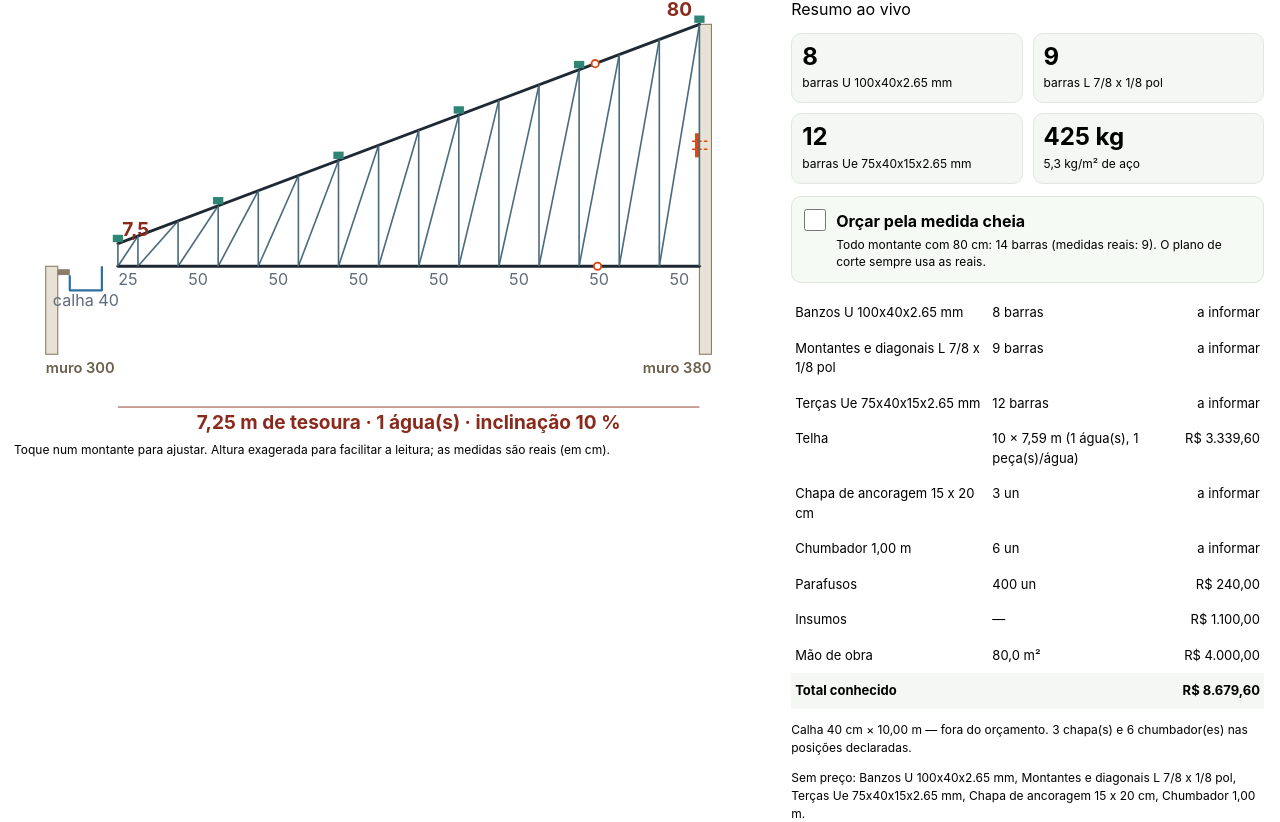
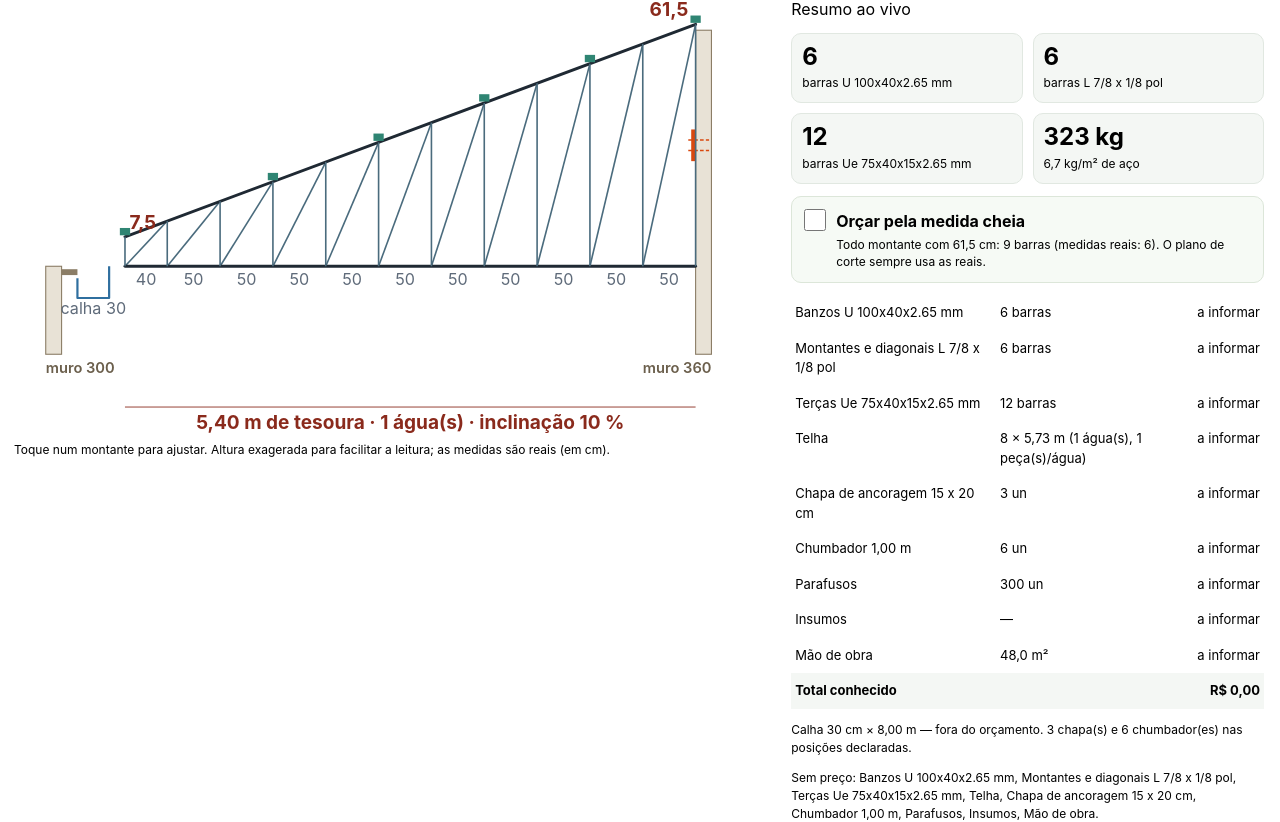
Before and after one commit to brunoJuniorBrz/JPN, a Next.js app: page /tesoura in a window 1280 px wide. Shown: the part 679-1501 px from the top of the page. Built offline with nearby package versions, Linux system fonts and the light colour scheme.

Commit message:
fix(tesoura): generic new worksite defaults, declared layout spacing, and 12x20 gable regressions

```diff
--- a/src/components/truss/truss-editor.tsx
+++ b/src/components/truss/truss-editor.tsx
@@ -61,7 +61,7 @@ function Drawing({ t, selected, onSelect }: { t: Truss; selected: number | null;
 }
 
 export function TrussEditor({ initial, onApply, applyLabel }: { initial?: Truss; onApply: (t: Truss) => void; applyLabel: string }) {
-  const [t, setT] = useState<Truss>(() => initial ?? tomTrussDefaults());
+  const [t, setT] = useState<Truss>(() => initial ?? blankTruss());
   const [selected, setSelected] = useState<number | null>(null);
   const [message, setMessage] = useState("");
   const set = (patch: Partial<Truss>) => { setMessage(""); setT(prev => ({ ...prev, ...patch })); };
--- a/src/domain/truss-editor.ts
+++ b/src/domain/truss-editor.ts
@@ -102,21 +102,41 @@ export function tomTrussDefaults(): TrussEditor {
   };
 }
 
-/** Obra nova: modelo genérico para digitar por cima (sem preços). */
+/** Obra nova independente do exemplo do Tom: preços continuam sem valor. */
 export function blankTruss(): TrussEditor {
-  const b = tomTrussDefaults();
-  return { ...b, spanMm: 6000, lengthMm: 8000, trusses: 3, highHeightMm: Math.round(75 + (6000 - 750) * 0.1), stationsMm: null, flippedPanels: [],
-    chord: { ...b.chord, barPriceCents: null }, web: { ...b.web, barPriceCents: null }, purlin: { ...b.purlin, barPriceCents: null },
-    sheet: { ...b.sheet, pricePerMCents: null }, laborPerM2Cents: null, consumablesCents: null, screwPriceCents: null };
+  return {
+    version: 1, roofKind: "one-slope", spanMm: 6000, lengthMm: 8000, trusses: 3,
+    gutter: { supportMm: 150, widthMm: 300, clearanceMm: 150, lowSideMm: 125, highSideMm: 200, budgeted: false, pricePerMCents: null },
+    walls: { lowMm: 3000, highMm: 3600, thicknessMm: 150 }, supportZMm: 3000,
+    anchor: { plateWidthMm: 150, plateHeightMm: 200, boltsPerSupport: 2, boltLengthMm: 1000, platePriceCents: null, boltPriceCents: null },
+    tipHeightMm: 75, highHeightMm: 615, panelMm: 500, countFrom: "high", diagonal: "to-high",
+    stationsMm: null, flippedPanels: [], purlinLines: 6, purlinStepMm: 1000, chordSpliceMm: 5980, stockMm: 6000,
+    chord: { designation: "U 100x40x2.65 mm", kgPerM: 3.54, barPriceCents: null, extraBars: 0 },
+    web: { designation: "L 7/8 x 1/8 pol", kgPerM: 1.03, barPriceCents: null, extraBars: 0 },
+    purlin: { designation: "Ue 75x40x15x2.65 mm", kgPerM: 3.63, barPriceCents: null, extraBars: 0 },
+    sheet: { usefulWidthMm: 1020, pricePerMCents: null, beyondTipMm: 300, piecesPerSlope: 1, overlapMm: 250 },
+    laborPerM2Cents: null, consumablesCents: null, screwPriceCents: null, fullHeightBudget: false,
+  };
 }
 
-/** Defaults a partir das medidas da cobertura de um projeto existente. */
+/** Usa apenas dimensões e espaçamentos declarados; sem espaçamento informado, a quantidade
+ * inicial é um campo editável, NÃO uma verificação de apoio ou capacidade. */
 export function trussDefaultsFor(project: Project): TrussEditor {
-  const base = tomTrussDefaults(), r = project.roof;
-  if (!r.widthM || !r.lengthM) return base;
-  const spanMm = r.widthM * 1000, slope = (r.slopePercent ?? 10) / 100;
-  const length = spanMm - base.gutter.supportMm - base.gutter.widthMm - base.gutter.clearanceMm;
-  return { ...base, spanMm, lengthMm: r.lengthM * 1000, highHeightMm: Math.round(base.tipHeightMm + length * slope) };
+  const base = blankTruss(), roof = project.roof, planning = project.planning;
+  if (!roof.widthM || !roof.lengthM) return base;
+  const spanMm = Math.round(roof.widthM * 1000), lengthMm = Math.round(roof.lengthM * 1000);
+  const roofKind = planning?.typology === "gable" ? "two-slopes" : "one-slope";
+  const slopes = roofKind === "two-slopes" ? 2 : 1;
+  const runMm = (spanMm - slopes * (base.gutter.supportMm + base.gutter.widthMm + base.gutter.clearanceMm)) / slopes;
+  const wantedStep = planning?.purlinSpacingM ? planning.purlinSpacingM * 1000 : base.purlinStepMm;
+  const purlinLines = runMm > 0 ? Math.min(60, Math.max(2, Math.ceil(runMm / wantedStep) + 1)) : base.purlinLines;
+  const purlinStepMm = runMm > 0 ? Math.min(6000, Math.max(300, Math.round(runMm / (purlinLines - 1) / 10) * 10)) : base.purlinStepMm;
+  const trusses = planning?.frameSpacingM ? Math.min(60, Math.max(2, Math.ceil(lengthMm / (planning.frameSpacingM * 1000)) + 1)) : base.trusses;
+  const supportZMm = roof.lowHeightM === null ? base.supportZMm : Math.round(roof.lowHeightM * 1000);
+  const highHeightMm = Math.round(base.tipHeightMm + runMm * ((roof.slopePercent ?? 10) / 100));
+  return { ...base, roofKind, spanMm, lengthMm, trusses, purlinLines, purlinStepMm, highHeightMm,
+    supportZMm, walls: { ...base.walls, lowMm: supportZMm,
+      highMm: roofKind === "two-slopes" ? supportZMm : Math.min(20000, Math.max(0, supportZMm + highHeightMm)) } };
 }
 
 /** Projeção horizontal de uma água; em duas águas há dois semivãos simétricos. */
@@ -153,6 +173,8 @@ export function trussIssues(t: TrussEditor): TrussIssue[] {
   if (Math.max(...panels) > t.stockMm) out.push({ level: "erro", message: "Há painel maior que a barra comercial." });
   if (t.chordSpliceMm + 20 > t.stockMm) out.push({ level: "erro", message: "A emenda do banzo precisa caber numa barra (com acabamento das pontas)." });
   const purlins = purlinPositions(t);
+  const purlinBayMm = t.lengthMm / (t.trusses - 1);
+  if (purlinBayMm > t.stockMm - 10) out.push({ level: "erro", message: `Terça de ${Math.round(purlinBayMm)} mm entre tesouras excede a barra comercial de ${t.stockMm} mm. Declare outro espaçamento/quantidade de tesouras ou detalhe a emenda pendente; nenhuma ligação é dimensionada automaticamente.` });
   if (purlins.length !== t.purlinLines)
     out.push({ level: "erro", message: "Número de linhas de terça não cabe no semivão com o passo informado." });
   if (new Set(purlins.map(p => p.sMm)).size !== purlins.length)
```
Also changed, not shown: 1 other file (tests, documents, lock files or other folders).
